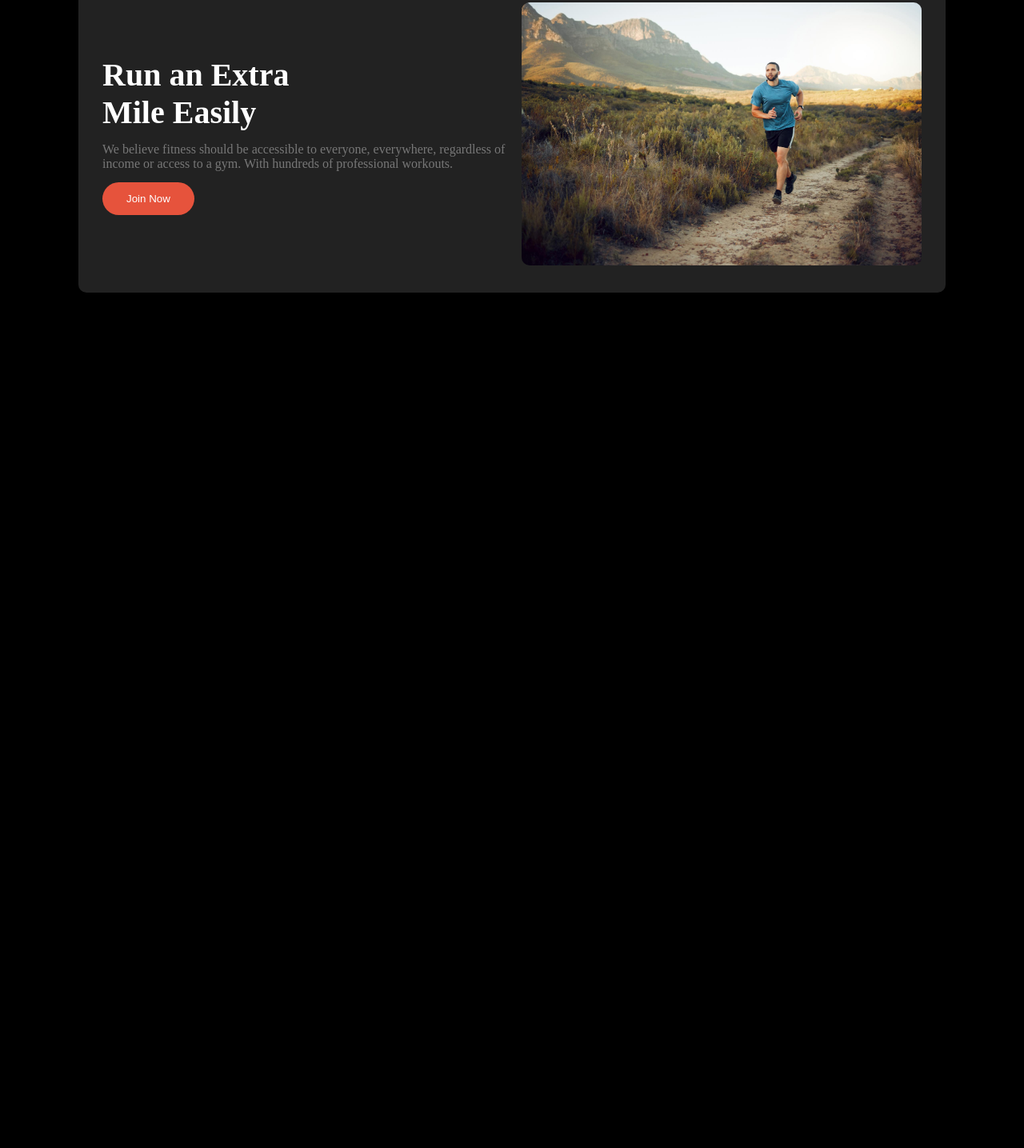
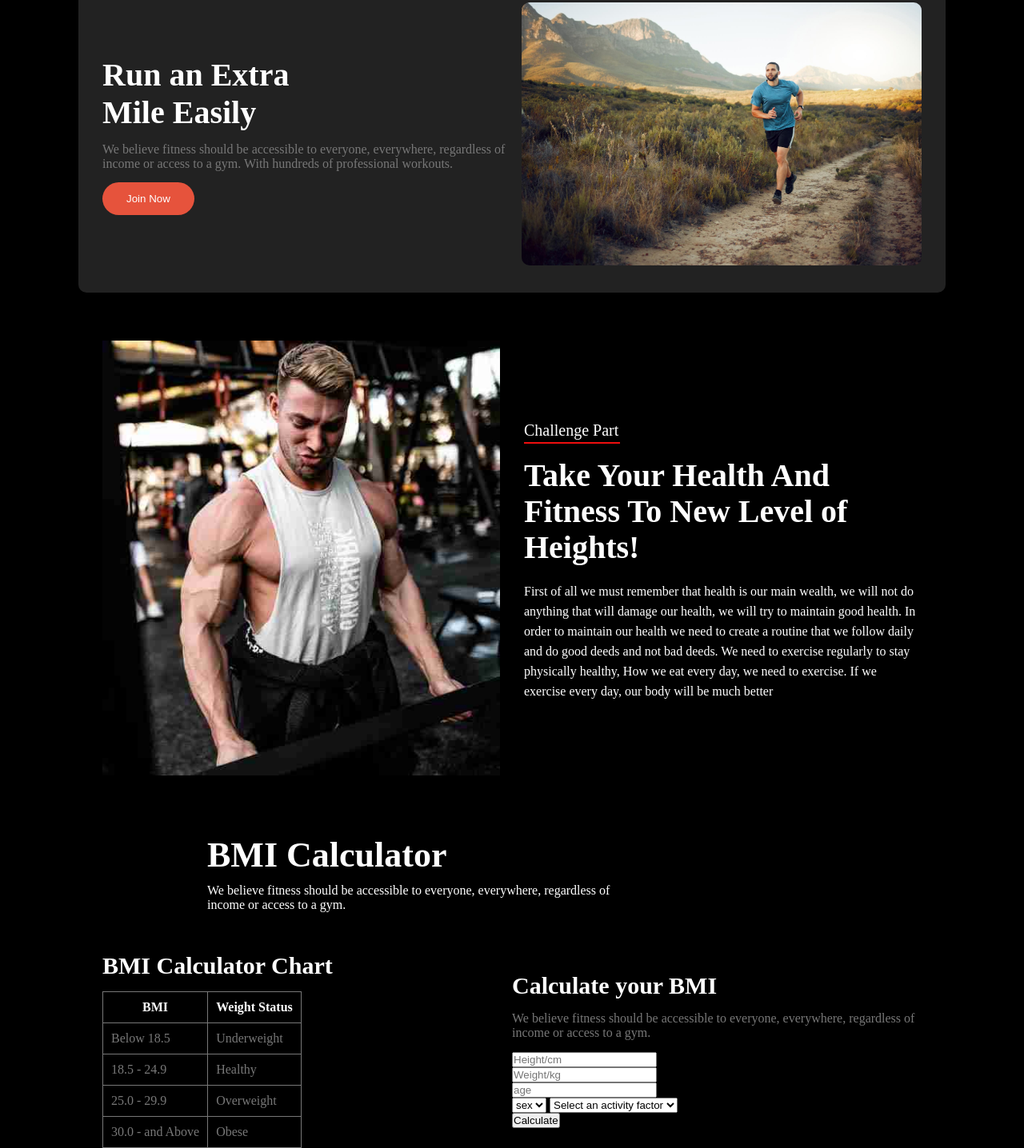
Before and after one commit to programmerrabbanii/ph-assignment-two, a plain HTML site: page index.html in a window 1280 px wide. Shown: the part 1263-2699 px from the top of the page at 80% size. Before the commit the page ends 1629 px from the top, so only its background shows below. Drawn offline with Linux system fonts and the light colour scheme.

Commit message:
adde the challenge section

```diff
--- a/index.html
+++ b/index.html
@@ -118,6 +118,86 @@
                 </div>
             </div>
          </section>
+         <!-- run an extra sectin end here -->
+          <!-- Challenge unique section start here -->
+           <section>
+            <div class="challenge container">
+                <div class="challenge-box">
+                    <div class="challenge-left">
+                        <img src="./img/about-2.jpg" alt="">
+                    </div>
+                    <div class="challenge-rights">
+                        <h4>Challenge Part</h4>
+                        <h2>Take Your Health And Fitness To New Level of Heights!</h2>
+
+                        <p>First of all we must remember that health is our main wealth, we will not do anything that will damage our health, we will try to maintain good health. In order to maintain our health we need to create a routine that we follow daily and do good deeds and not bad deeds. We need to exercise regularly to stay physically healthy, How we eat every day, we need to exercise. If we exercise every day, our body will be much better
+
+
+                        </p>
+                    </div>
+                </div>
+            </div>
+           </section>
+           <!-- challenge section end  -->
+           <!-- BMI calculator section start here  -->
+
+           <section>
+            <div class="bmi-calculator container">
+                <div class="bmi-title">
+                    <h3>BMI Calculator</h3>
+                    <p>We believe fitness should be accessible to everyone, everywhere, regardless of <br> income or access to a gym.</p>
+                </div>
+                <div class="bmi-mid">
+                    <div class="bmi-calculator-chart">
+                        <h3>BMI Calculator Chart</h3>
+
+                        <table>
+                            <tr>
+                            <th>BMI</th>
+                            <th>Weight Status</th>
+                            </tr>
+
+                            <tr>
+                                <td>Below 18.5</td>
+                                <td>Underweight</td>
+                            </tr>
+                            <tr>
+                                <td>18.5 - 24.9</td>
+                                <td>Healthy</td>
+                            </tr>
+                            <tr>
+                                <td>25.0 - 29.9</td>
+                                <td>Overweight</td>
+                            </tr>
+
+                            <tr>
+                                <td>30.0 - and Above</td>
+                                <td>Obese</td>
+                            </tr>
+
+
+                        </table>
+                    </div>
+                    <div class="bmi-your-calculator">
+                        <h3>Calculate your BMI</h3>
+                        <p>We believe fitness should be accessible to everyone, everywhere, regardless of income or access to a gym. </p>
+                        <form>
+                            <input type="text" placeholder="Height/cm"> <br>
+                            <input type="text" placeholder="Weight/kg"> <br>
+                            <input type="text" placeholder="age"> <br>
+                            <select>
+                                <option value="sex">sex</option>
+                            </select>
+                            <select>
+                                <option value="Select an activity factor">Select an activity factor</option>
+                            </select>
+                        </form>
+                        <button>Calculate</button>
+                    </div>
+                </div>
+            </div>
+           </section>
+
     </main>
     <footer></footer>
 
--- a/style.css
+++ b/style.css
@@ -220,6 +220,112 @@ body{
     width: 500px;
     border-radius: 10px;
 }
+/* run an extra sectin end here */
+/* Challenge unique section start here */
+
+.challenge {
+    margin-top: 60px;
+
+
+}
+
+.challenge-left img{
+    width: 100%;
+}
+.challenge-box{
+    display: flex;
+    justify-content: space-between;
+    gap: 30px;
+    align-items: center;
+
+}
+.challenge-left{
+    width: 50%;
+}
+.challenge-rights{
+    color: white;
+    width: 50%;
+}
+.challenge-rights h2{
+    font-size: 40px;
+    line-height: 45px;
+    font-weight: 600;
+    margin-top: 17px;
+}
+.challenge-rights p{
+    margin-top: 20px;
+    line-height: 25px;
+}
+.challenge-rights h4{
+    border-bottom: 2px solid #ef0e0e;
+    width: 120px;
+    line-height: 30px;
+    font-size: 20px;
+    font-weight: 500;
+
+}
+/* challenge section end here */
+/* BMI calculator section start here */
+.bmi-calculator{
+    color: white;
+    margin-top: 60px;
+}
+.bmi-mid{
+    display: flex;
+    justify-content: space-between;
+    align-items: center;
+
+}
+.bmi-title{
+    margin-top: 50px;
+    margin-bottom: 40px;
+    padding: 10px 131px;
+}
+.bmi-title h3{
+    font-size: 44px;
+    margin-bottom: 10px;
+
+}
+
+.bmi-mid h3{
+    color: white;
+    font-size: 30px;
+    margin-bottom: 15px;
+
+}
+table, th, td{
+    border: 1px solid #777777;
+    padding: 10px;
+}
+table td{
+    color: #777777;
+
+}
+table{
+    border-collapse: collapse;
+}
+.bmi-your-calculator p{
+    margin-bottom: 15px;
+    color: #777777;
+}
+.bmi-calculator-chart{
+    width: 50%;
+}
+.bmi-your-calculator{
+    width: 50%;
+}
+
+
+
+
+
+
+
+
+
+
+
+
 
 /* responsive desing start here */
 @media screen and (max-width:676px){
@@ -285,4 +391,30 @@ body{
         color: white;
         border-radius: 29px;
     }
+
+
+    .challenge-box{
+        display: flex;
+        flex-direction: column;
+        justify-content: space-between;
+        gap: 30px;
+        align-items: center;
+
+    }
+
+
+    .challenge-left {
+     width: 100%;
+    }
+
+    .challenge-rights {
+        width: 100%;
+    }
+
+    .challenge-rights h2 {
+        font-size: 26px;
+        line-height: 36px;
+        font-weight: 600;
+        margin-top: 17px;
+    }
 }
```
Also changed, not shown: img/about-2.jpg (added).
